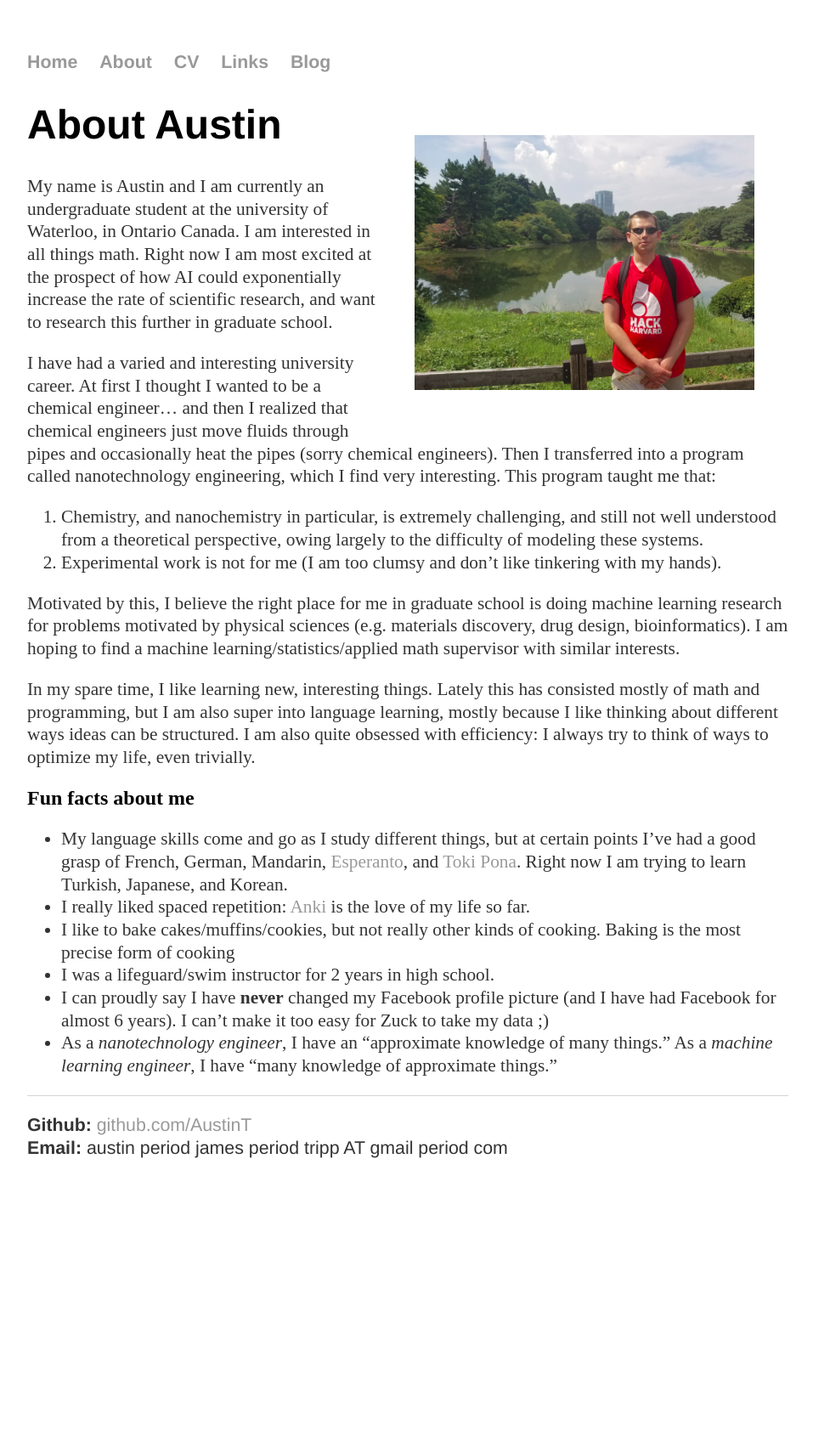
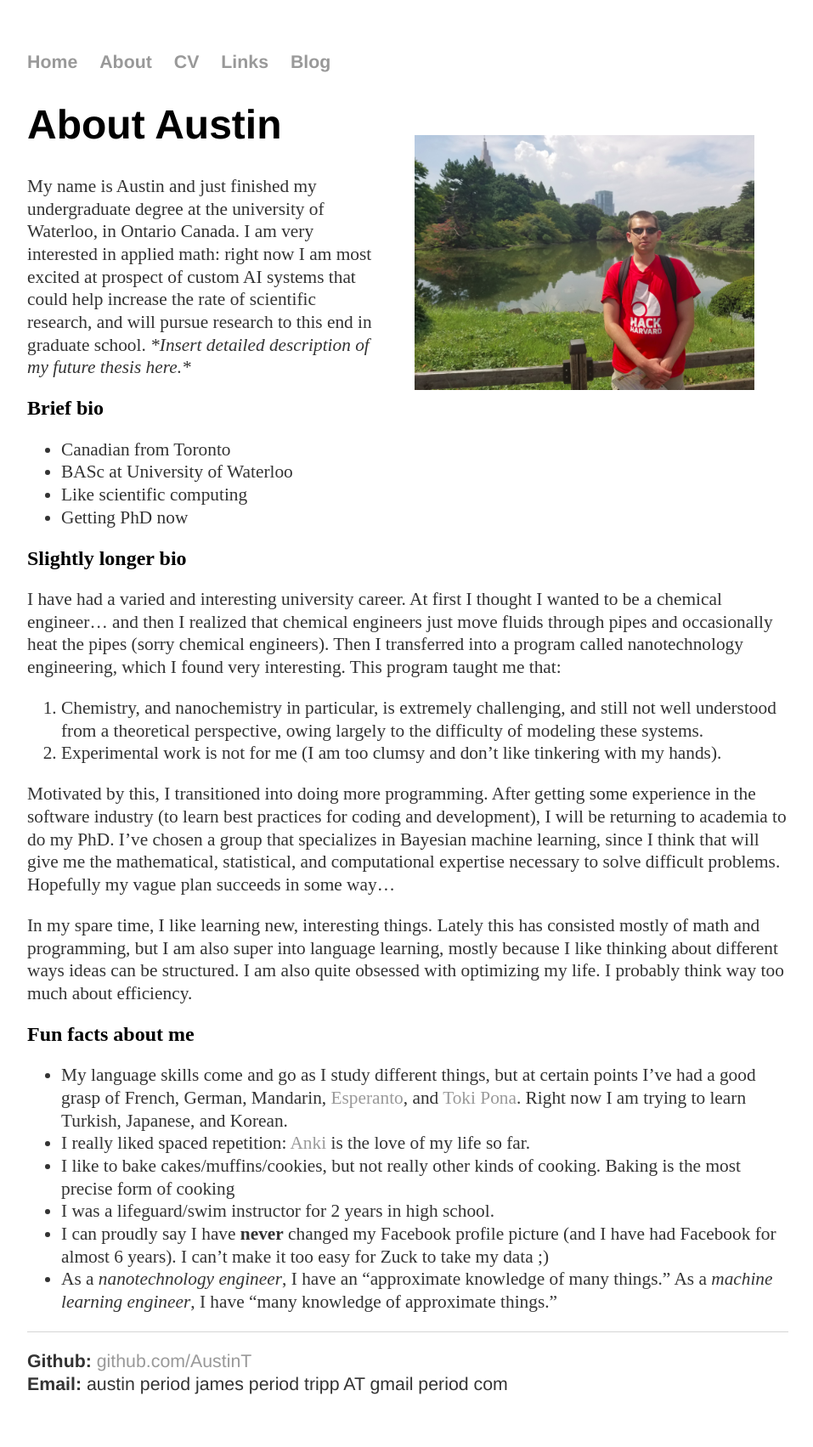
Before and after one commit to AustinT/AustinT.github.io, a Jekyll site: the page built from about/index.md, in a window 1280 px wide. Shown: the whole page at 85% size, without its empty margins (160-1117 px from the left). Built offline with Jekyll 4.4.1, drawn with Linux system fonts in a browser that asks for light colours; before the commit the page ends 1425 px from its top, so only the background shows below that.

Commit message:
Updates to website and CV

```diff
--- a/about/index.md
+++ b/about/index.md
@@ -6,32 +6,46 @@ title: About Austin
 style="float:right;width:400px;margin:40px">
 # About Austin
 
-My name is Austin and I am currently an undergraduate
-student at the university of Waterloo, in Ontario Canada.
-I am interested in all things math.
-Right now I am most excited at the prospect of how AI could exponentially increase the rate of scientific research,
-and want to research this further in graduate school.
+My name is Austin and just finished my undergraduate
+degree at the university of Waterloo, in Ontario Canada.
+I am very interested in applied math:
+right now I am most excited at prospect of custom AI systems
+that could help increase the rate of scientific research,
+and will pursue research to this end in graduate school.
+_\*Insert detailed description of my future thesis here.\*_
 
+## Brief bio
+- Canadian from Toronto
+- BASc at University of Waterloo
+- Like scientific computing
+- Getting PhD now
+
+## Slightly longer bio
 I have had a varied and interesting university career.
 At first I thought I wanted to be a chemical engineer... and
 then I realized that chemical engineers just move fluids
 through pipes and occasionally heat the pipes (sorry chemical engineers).
 Then I transferred into a program called nanotechnology
-engineering, which I find very interesting. This program taught me that:
+engineering, which I found very interesting. This program taught me that:
 
 1. Chemistry, and nanochemistry in particular, is extremely challenging, and still not well understood from a theoretical perspective, owing largely to the difficulty of modeling these systems.
 2. Experimental work is not for me (I am too clumsy and don't like tinkering with my hands).
 
-Motivated by this, I believe the right place for me in graduate school is doing
-machine learning research for problems motivated by physical sciences
-(e.g. materials discovery, drug design, bioinformatics).
-I am hoping to find a machine learning/statistics/applied math supervisor with similar interests.
+Motivated by this, I transitioned into doing more programming.
+After getting some experience in the software industry
+(to learn best practices for coding and development),
+I will be returning to academia to do my PhD.
+I've chosen a group that specializes in Bayesian machine learning,
+since I think that will give me the mathematical, statistical,
+and computational expertise necessary to solve difficult problems.
+Hopefully my vague plan succeeds in some way...
 
 In my spare time, I like learning new, interesting things.
 Lately this has consisted mostly of math and programming,
 but I am also super into language learning,
 mostly because I like thinking about different ways ideas can be structured.
-I am also quite obsessed with efficiency: I always try to think of ways to optimize my life, even trivially.
+I am also quite obsessed with optimizing my life.
+I probably think way too much about efficiency.
 
 ## Fun facts about me
 - My language skills come and go as I study different things,
```
Also changed, not shown: links/index.md (+3 -1 lines), 1 other file.
